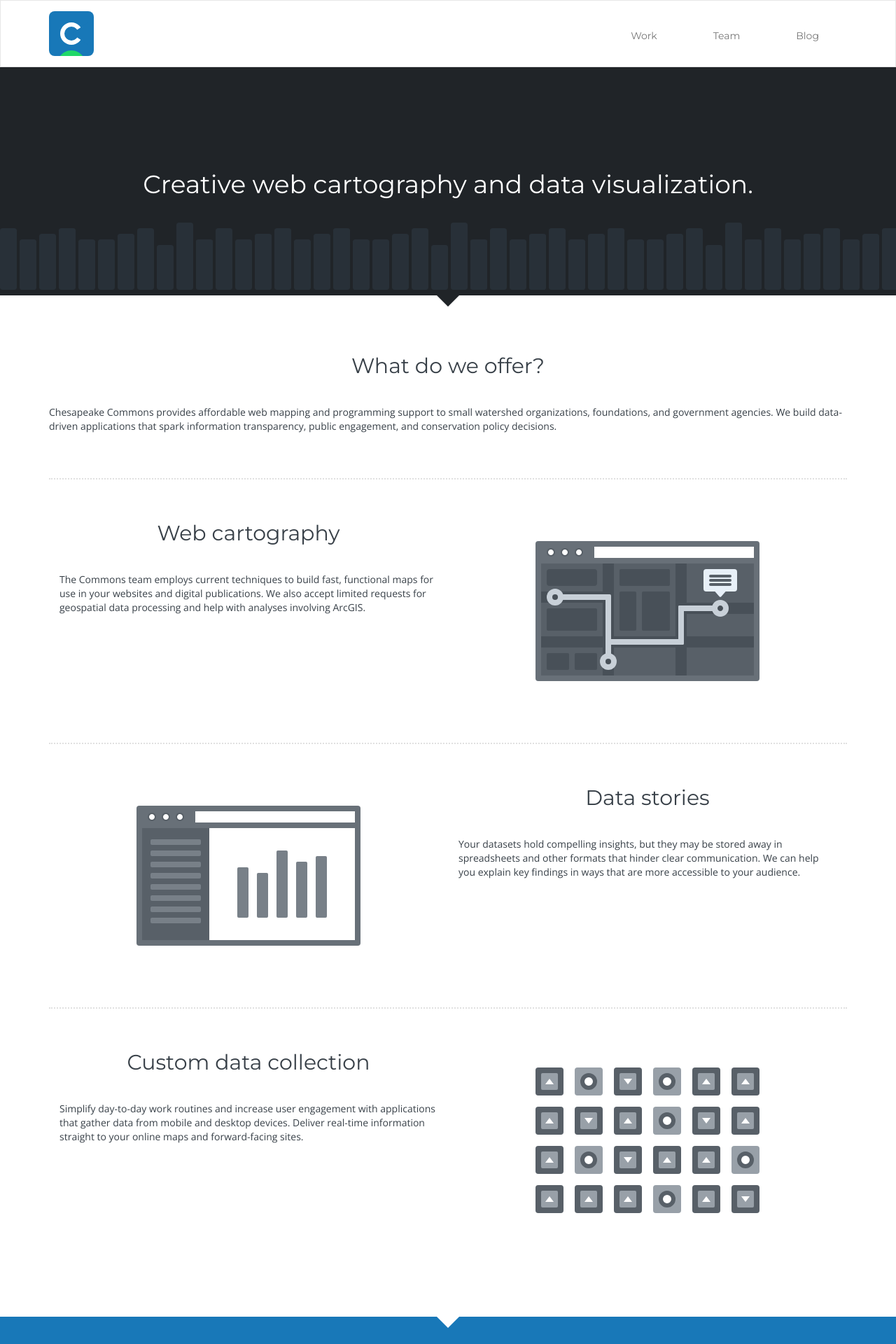
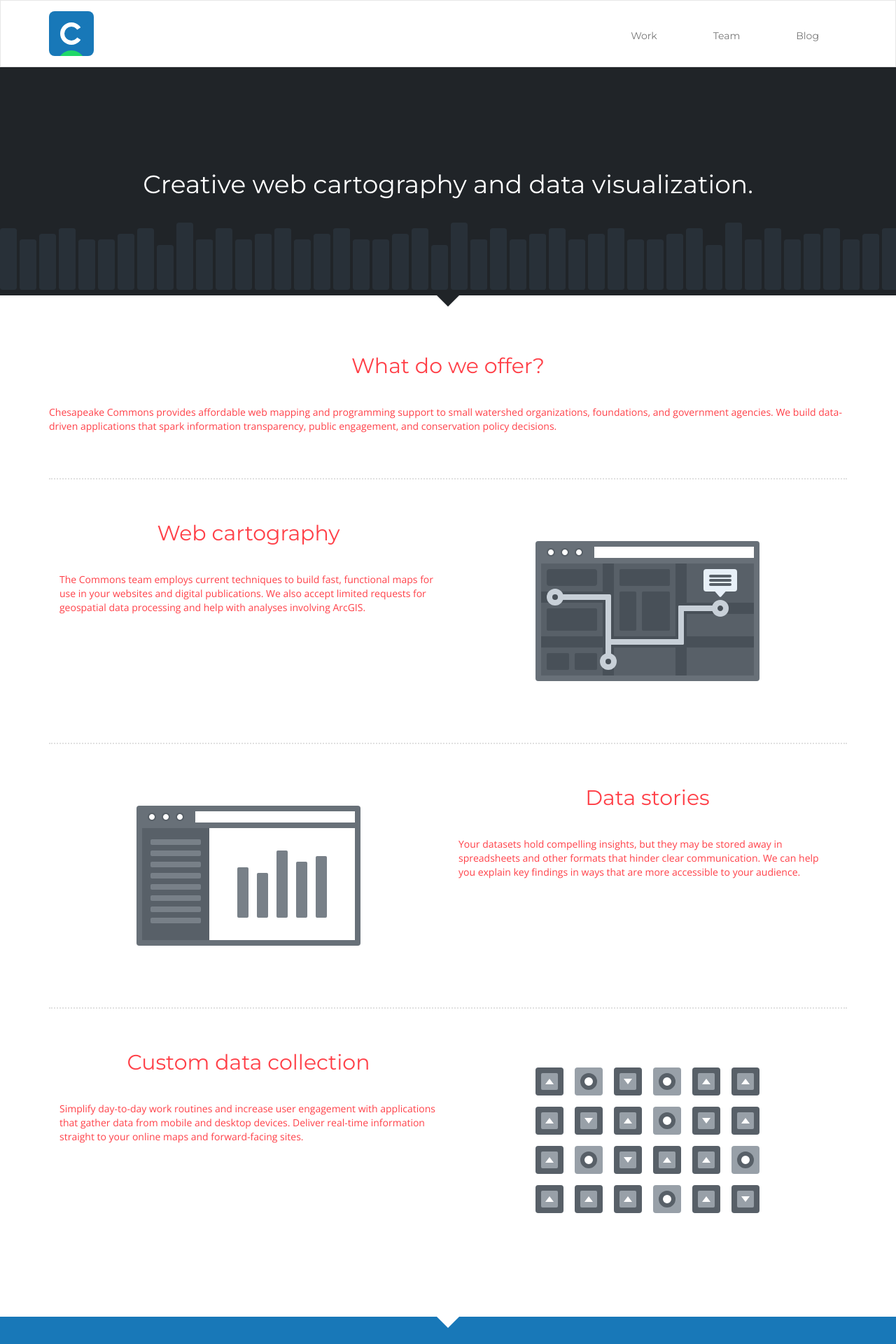
Before and after one commit to brendandm/brendandm.github.io, a Jekyll site: the page built from index.html, in a window 1280 px wide. Shown: the top 1920 px of the page at 70% size. Built offline with Jekyll 4.4.1, drawn with Linux system fonts in a browser that asks for light colours; nearby versions of some CDN libraries; Markdown is read by kramdown in place of the engine named in the settings.

Commit message:
Updated main.css

```diff
--- a/css/main.css
+++ b/css/main.css
@@ -8,7 +8,7 @@
 
 body {
 font-family: 'Open Sans', sans-serif;
-color: rgb(56,64,72);
+color: rgb(255,64,72);
 }
 
 a, a:hover, a:focus {
```
